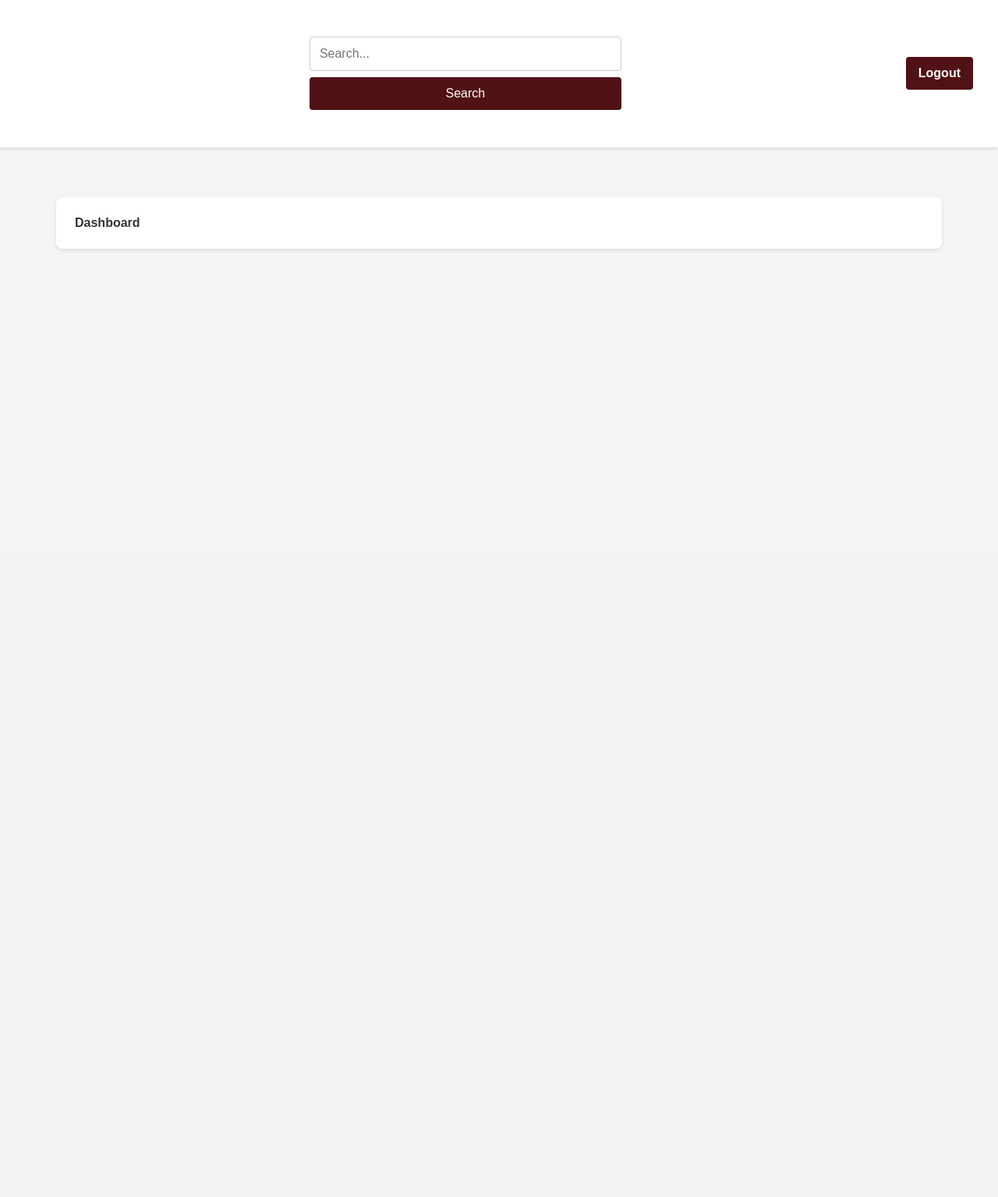
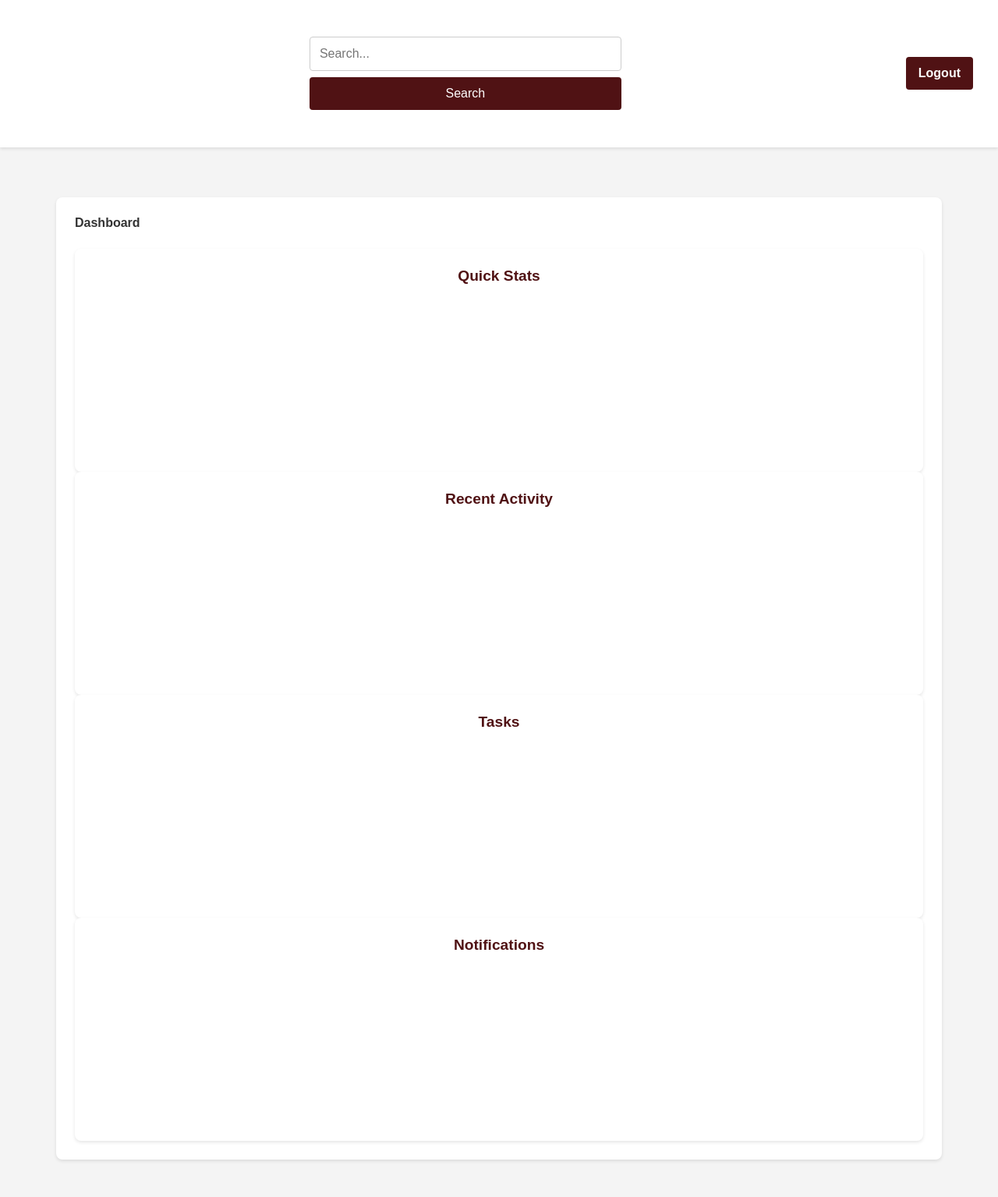
Before and after one commit to carsilonglegs/boko-hacks-25, a Flask app: page /hub in a window 1280 px wide. Shown: the part 90-1625 px from the top of the page at 78% size. Before the commit the page ends 411 px from the top, so only its background shows below. Run offline with Flask 2, Linux system fonts and the light colour scheme; the visitor is signed in with stand-in values (Sample User, id 1).

Commit message:
Add basic grid layout for dashboard widgets

```diff
--- a/static/styles.css
+++ b/static/styles.css
@@ -238,3 +238,28 @@
   color: var(--gray-dark);
   font-weight: bold;
 }
+
+.dashboard-grid {
+  display: grid;
+  grid-template-columns: repeat(2, 1fr);
+  gap: 1.5rem;
+  margin-top: 1.5rem;
+}
+
+.dashboard-widget {
+  background: var(--white);
+  border-radius: 8px;
+  padding: 1.5rem;
+  box-shadow: 0 2px 4px rgba(0, 0, 0, 0.1);
+}
+
+.dashboard-widget h3 {
+  color: var(--maroon);
+  margin-top: 0;
+  margin-bottom: 1rem;
+  font-size: 1.2rem;
+}
+
+.widget-content {
+  min-height: 200px;
+}
--- a/templates/hub.html
+++ b/templates/hub.html
@@ -25,7 +25,32 @@
     <main>
         <section class="dashboard-content">
             <h2 class="section-left">Dashboard</h2>
-            <!-- Apps or content will go here in the future -->
+            <div class="dashboard-grid"></div>
+                <div class="dashboard-widget">
+                    <h3>Quick Stats</h3>
+                    <div class="widget-content stats">
+                        <!-- Stats will go here -->
+                    </div>
+                </div>
+                <div class="dashboard-widget">
+                    <h3>Recent Activity</h3>
+                    <div class="widget-content activity">
+                        <!-- Activity feed will go here -->
+                    </div>
+                </div>
+                <div class="dashboard-widget">
+                    <h3>Tasks</h3>
+                    <div class="widget-content tasks">
+                        <!-- Tasks will go here -->
+                    </div>
+                </div>
+                <div class="dashboard-widget">
+                    <h3>Notifications</h3>
+                    <div class="widget-content notifications">
+                        <!-- Notifications will go here -->
+                    </div>
+                </div>
+            </div>
         </section>
     </main>
 </body>
```
Also changed, not shown: 1 other file.
